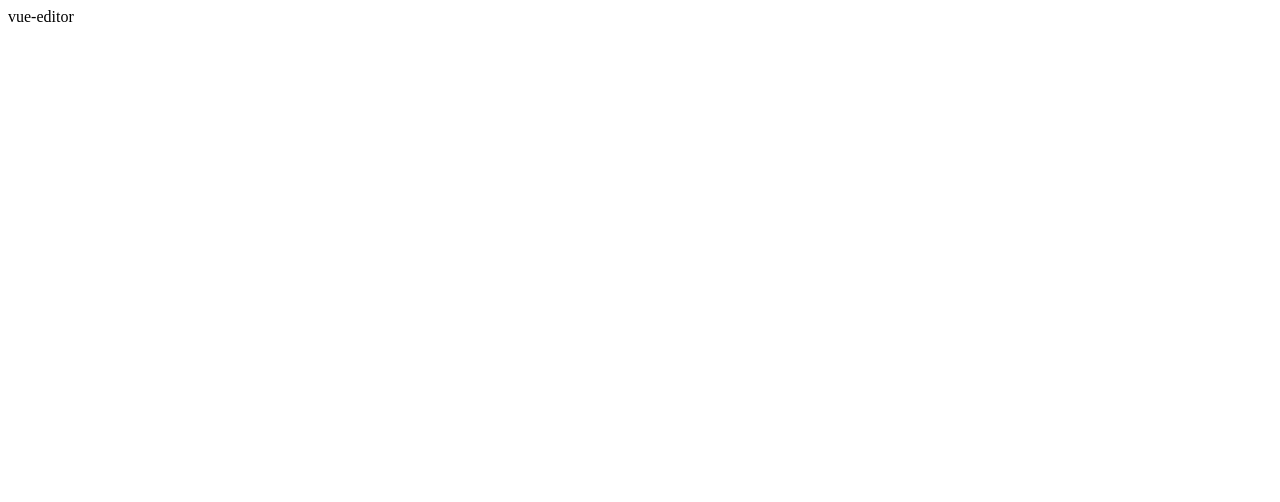
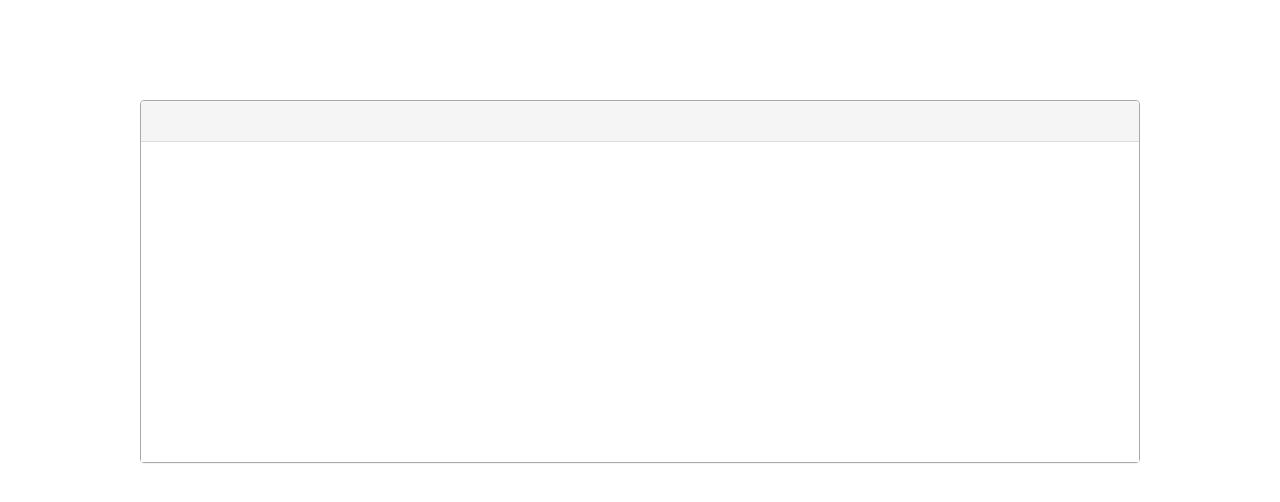
Before and after one commit to xyxiao001/vue-editor, a Vue app in the folder example/: page / in a window 1280 px wide. Shown: the top 502 px of the page. Built offline with nearby package versions, Linux system fonts and the light colour scheme.

Commit message:
添加编辑框

```diff
--- a/example/src/App.vue
+++ b/example/src/App.vue
@@ -1,5 +1,7 @@
 <template>
-	<vue-editor></vue-editor>
+	<div class="show-editor">
+		<vue-editor></vue-editor>
+	</div>
 </template>
 
 <script>
@@ -16,4 +18,19 @@ export default {
 </script>
 
 <style lang="css">
+	* {
+	  margin:0;
+		padding: 0;
+	}
+
+	.show-editor {
+		margin: 100px auto;
+		max-width: 1000px;
+	}
+
+	p {
+		font-size: 14px;
+    color: #68747f;
+		margin: 0 0 10px;
+	}
 </style>
--- a/example/src/vue-editor/vue-editor.vue
+++ b/example/src/vue-editor/vue-editor.vue
@@ -1,5 +1,12 @@
 <template>
-  <div>vue-editor</div>
+  <div class="vue-editor">
+    <div class="editor-control">
+
+    </div>
+    <div class="editor-body" contenteditable="true">
+      <p><br></p>
+    </div>
+  </div>
 </template>
 
 <script>
@@ -11,5 +18,37 @@ export default {
 }
 </script>
 
-<style lang="css">
+<style lang="css" scoped>
+  .vue-editor {
+    position: relative;
+    background-color: #fff;
+    border-radius: 4px;
+    border: 1px solid #a9a9a9;
+    box-shadow: 0 1px 1px rgba(0, 0, 0, .05);
+  }
+
+  .editor-control {
+    height: 40px;
+    color: #333;
+    border-bottom: 1px solid transparent;
+    border-top-left-radius: 3px;
+    border-top-right-radius: 3px;
+    background-color: #f5f5f5;
+    border-color: #ddd;
+  }
+
+  .editor-body {
+    height: 300px;
+    padding: 10px;
+    color: #000;
+    background-color: #fff;
+    overflow: auto;
+    outline: none;
+  }
+
+  .editor-body p {
+    font-size: 14px;
+    color: #68747f;
+		margin: 0 0 10px;
+  }
 </style>
```
